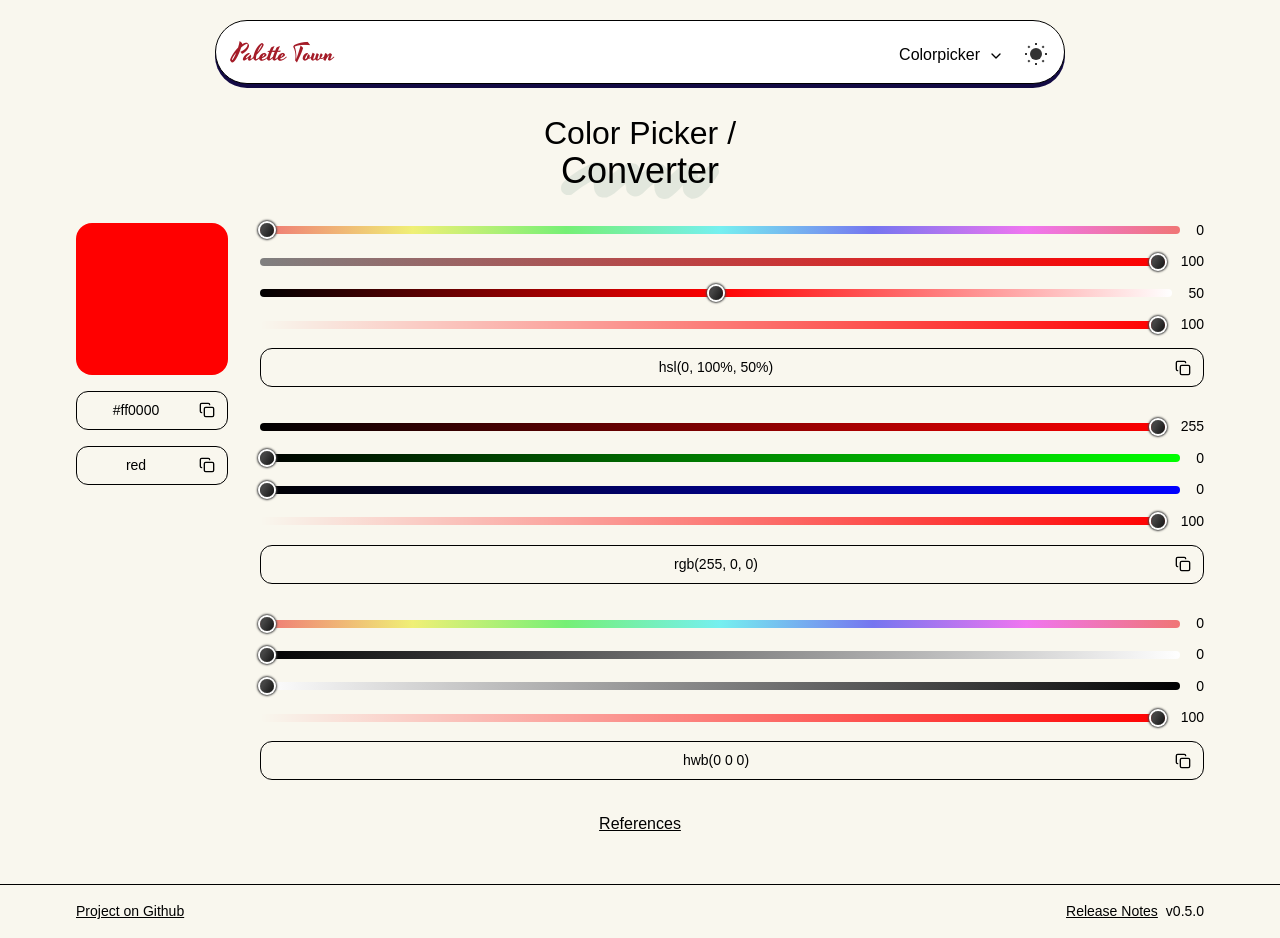
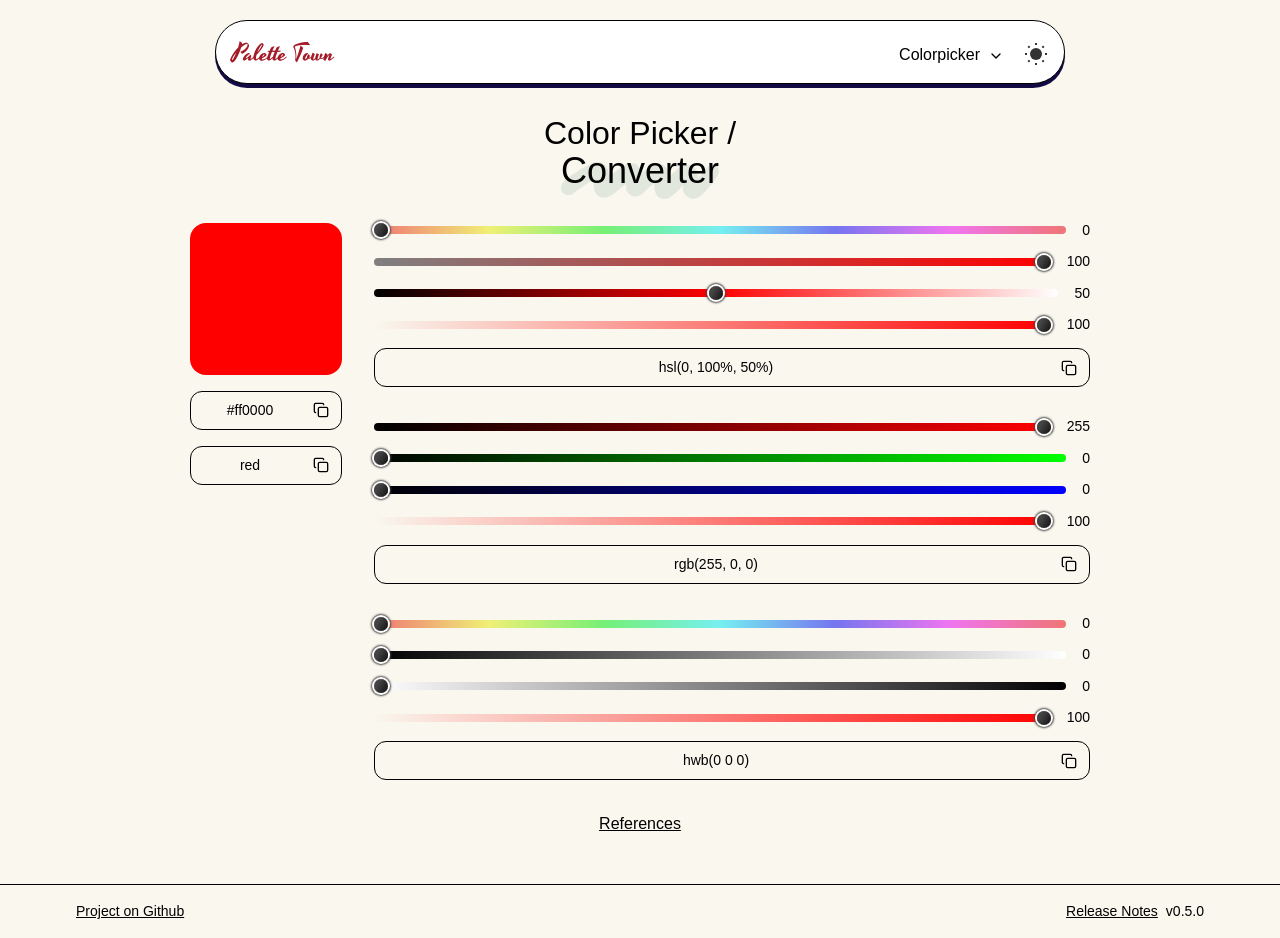
Before and after one commit to nithyarakash-t/palette-town, a React (Vite) app: page /colorpicker in a window 1280 px wide. Built offline with nearby package versions, Linux system fonts and the light colour scheme; a web font is replaced by a local one.

Commit message:
quick fix for colorpicker size

```diff
--- a/src/components/apps/colorpicker/Colorpicker.scss
+++ b/src/components/apps/colorpicker/Colorpicker.scss
@@ -27,5 +27,6 @@
     }
     &__wrap {
         padding-top: var(--app-wrap-padding-v);
+        place-items: center;
     }
 }
--- a/src/components/apps/colorpicker/main/Main.scss
+++ b/src/components/apps/colorpicker/main/Main.scss
@@ -30,6 +30,7 @@
         display: grid;
         gap: 2rem;
         grid-template-columns: var(--_result-width) 1fr;
+        width: min(100%, 900px);
 
         @media (max-width: 600px) {
             --_right-column-padding: 2rem;
```
Also changed, not shown: 1 other file (tests, documents, lock files or other folders).
